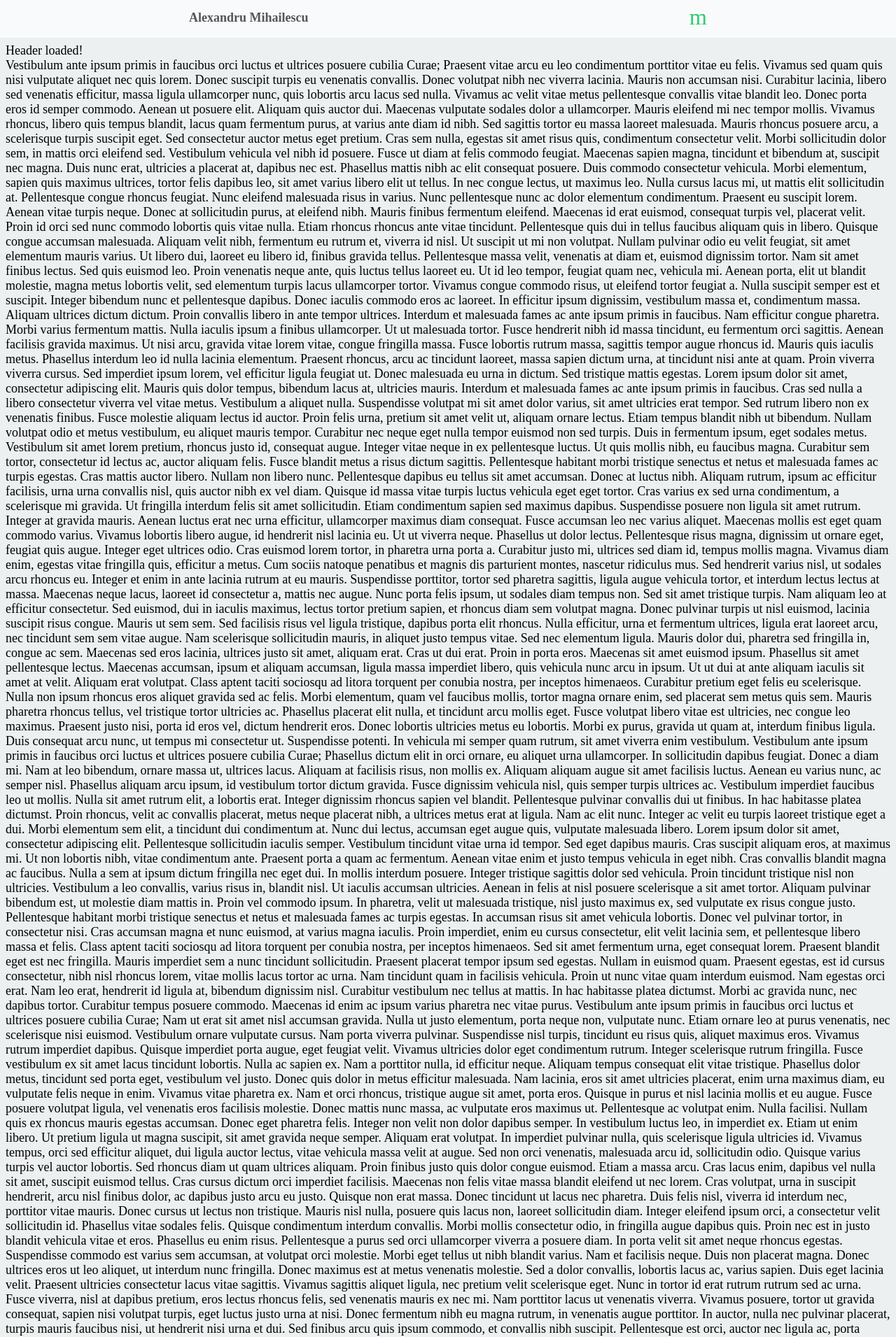
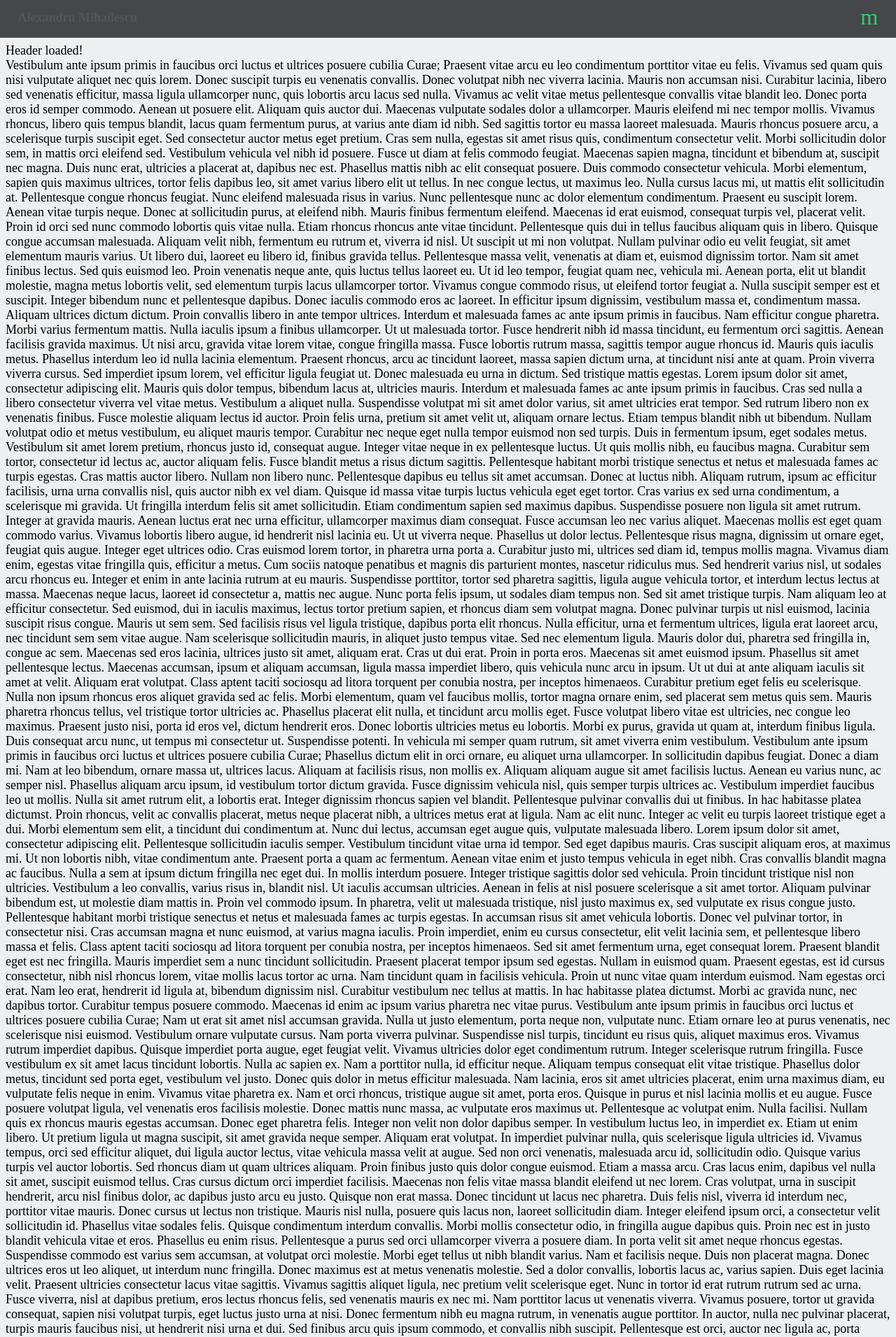
Before and after one commit to AlexandruMihailescu/alexandrumihailescu.github.com, a Jekyll site: the page built from index.html, in a window 1280 px wide. Shown: the top 1911 px of the page at 70% size. Built offline with Jekyll 4.4.1, drawn with Linux system fonts in a browser that asks for light colours; nearby versions of some CDN libraries; Markdown is read by kramdown in place of the engine named in the settings.

Commit message:
Updated style again

```diff
--- a/style/style.css
+++ b/style/style.css
@@ -1,6 +1,5 @@
 @font-face {
   font-family: 'Century Gothic';
-  src:url('fonts/sicanstudios-demo.eot');
 }
 
 @font-face {
@@ -82,7 +81,6 @@
 }
 
 #content, footer {
-  max-width: 730px;
   margin: 0 auto;
 }
 
@@ -133,12 +131,11 @@
 
 /* on navigation hover add slight white bg */
 nav:hover {
-  background: rgba(255,255,255,.7);
+  background: rgba(0,0,0,.7);
 }
 
 /* limits width of menu to site width */
 .site-width {
-  max-width: 740px;
   margin: 0 auto;
   padding: 0 2%;
 }
```
